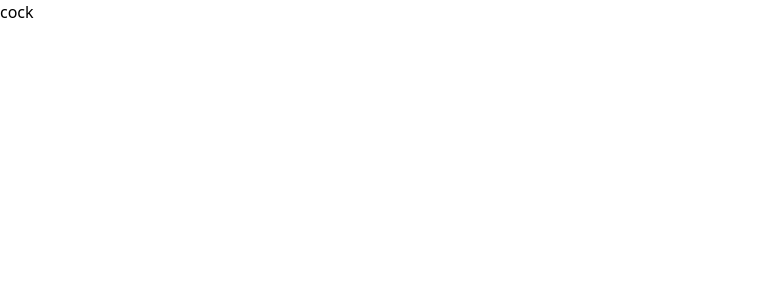
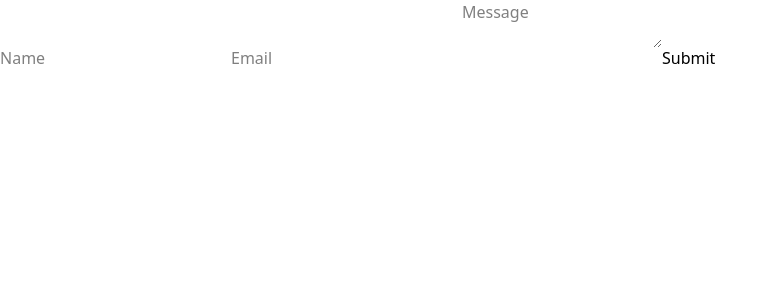
Before and after one commit to JMorales1905/wonderland, a Next.js app: page / in a window 1280 px wide. Shown: the top 300 px of the page, without its empty margins (0-777 px from the left). Built offline with nearby package versions, Linux system fonts and the light colour scheme.

Commit message:
assing a route and creating the form for user

```diff
--- /dev/null
+++ b/src/app/api/submit-form/route.ts
@@ -0,0 +1,21 @@
+import { NextResponse } from 'next/server';
+import clientPromise from '@/lib/mongodb';
+
+export async function POST(request: Request) {
+  try {
+    const body = await request.json();
+
+    const client = await clientPromise;
+    const db = client.db('your_database_name');
+    const collection = db.collection('your_collection_name');
+
+    const result = await collection.insertOne({
+      ...body,
+      createdAt: new Date(),
+    });
+
+    return NextResponse.json({ success: true, id: result.insertedId });
+  } catch (error) {
+    return NextResponse.json({ error: 'Failed to submit' }, { status: 500 });
+  }
+}
--- a/src/app/page.tsx
+++ b/src/app/page.tsx
@@ -1,9 +1,10 @@
 'use client';
+import UserForm from "@/components/UserForm";
 
 export default function Home() {
   return (
     <div>
-      cock
+      <UserForm />
     </div>
   )
 };
--- /dev/null
+++ b/src/components/UserForm.tsx
@@ -0,0 +1,64 @@
+'use client';
+
+import { useState, FormEvent } from 'react';
+
+export default function UserForm() {
+    const [formData, setFormData] = useState({
+        name: '',
+        email: '',
+        message: '',
+    });
+    const [status, setStatus] = useState('');
+
+    const handleSubmit = async (e: FormEvent) => {
+        e.preventDefault();
+        setStatus('submitting');
+
+        try {
+            const response = await fetch('/api/submit-form', {
+                method: 'POST',
+                headers: { 'Content-Type': 'application/json' },
+                body: JSON.stringify(formData),
+            });
+
+            if (response.ok) {
+                setStatus('success');
+                setFormData({ name: '', email: '', message: '' });
+            } else {
+                setStatus('error');
+            }
+        } catch (error) {
+            setStatus('error');
+        }
+    };
+
+    return (
+        <form onSubmit={handleSubmit} className="space-y-4">
+            <input
+                type="text"
+                placeholder="Name"
+                value={formData.name}
+                onChange={(e) => setFormData({ ...formData, name: e.target.value })}
+                required
+            />
+            <input
+                type="email"
+                placeholder="Email"
+                value={formData.email}
+                onChange={(e) => setFormData({ ...formData, email: e.target.value })}
+                required
+            />
+            <textarea
+                placeholder="Message"
+                value={formData.message}
+                onChange={(e) => setFormData({ ...formData, message: e.target.value })}
+                required
+            />
+            <button type="submit" disabled={status === 'submitting'}>
+                Submit
+            </button>
+            {status === 'success' && <p>Submitted successfully!</p>}
+            {status === 'error' && <p>Error submitting form</p>}
+        </form>
+    );
+}
```
